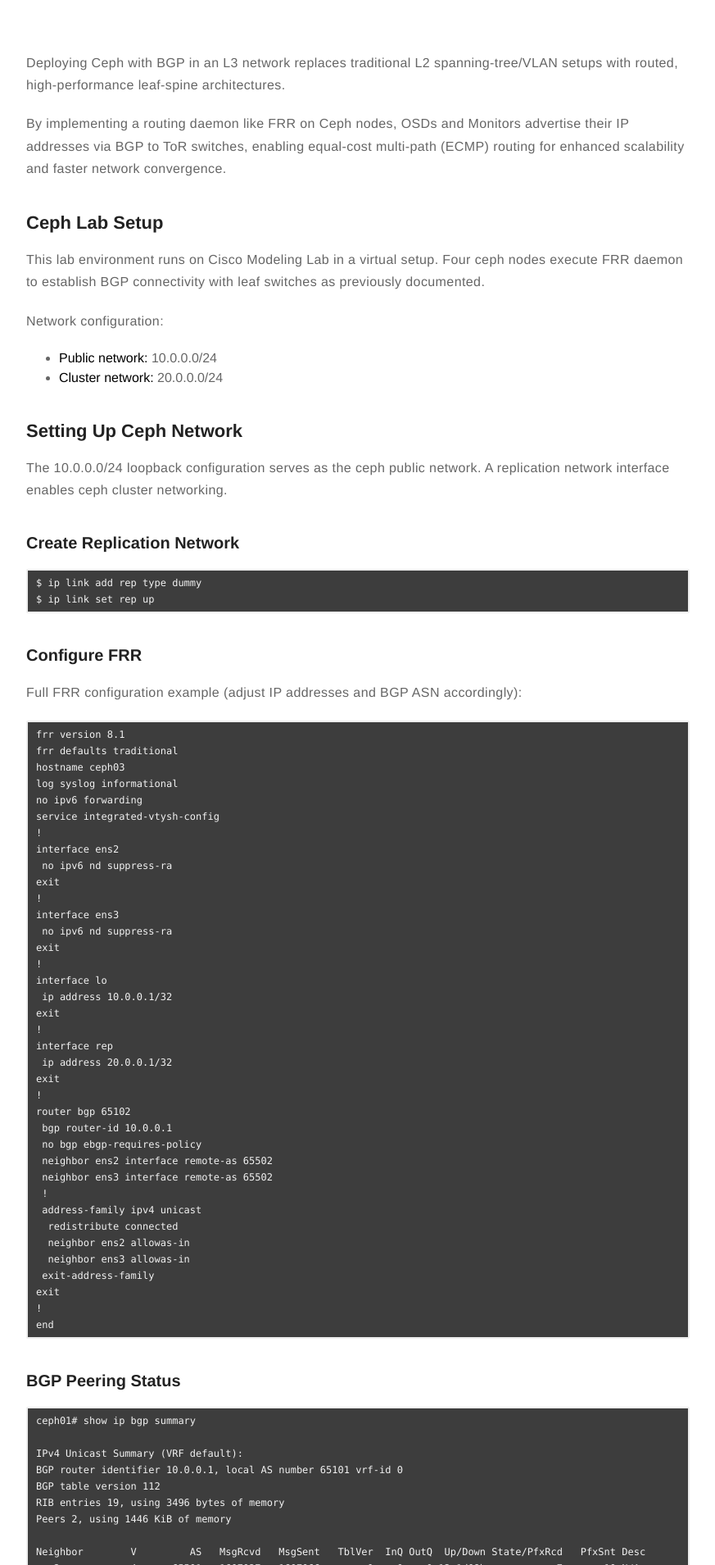
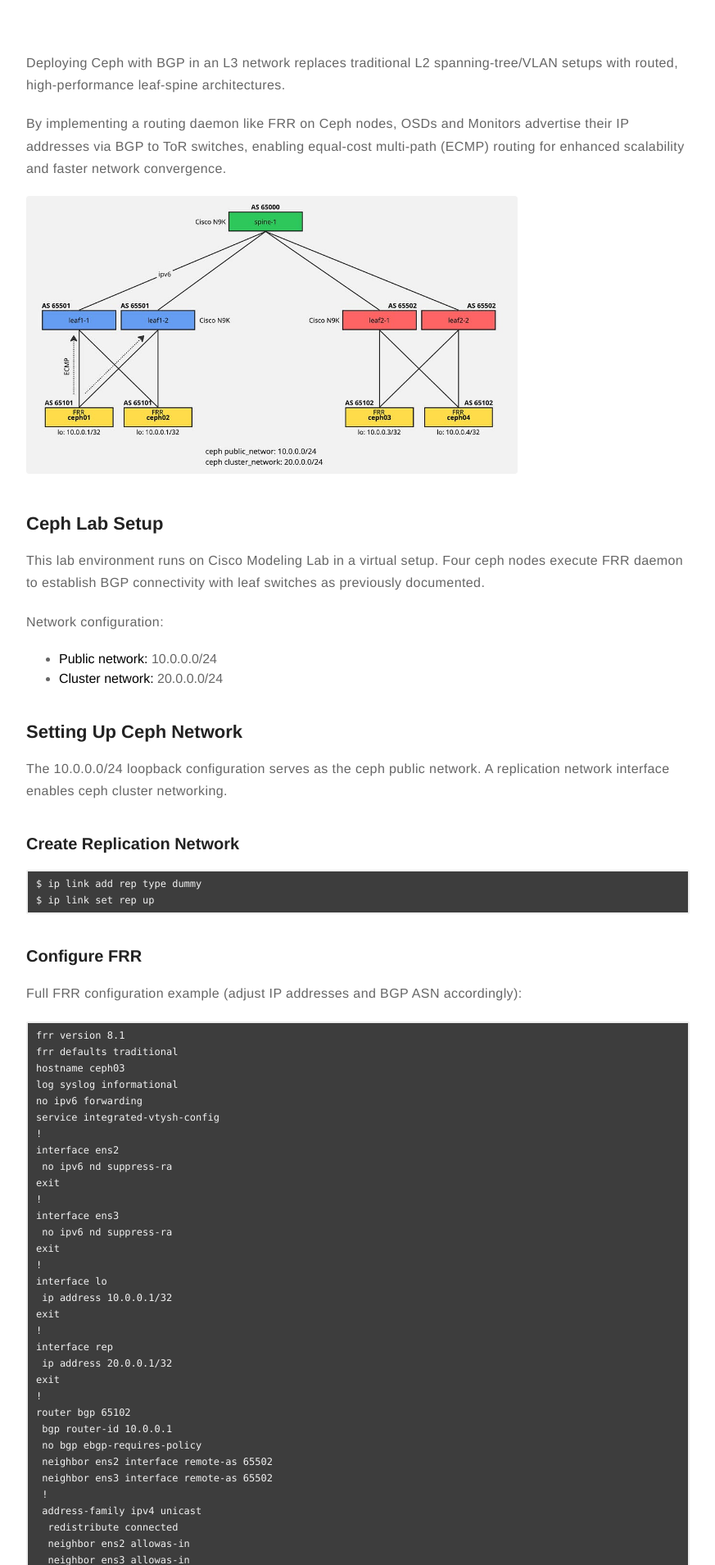
Before and after one commit to satishdotpatel/satishdotpatel.github.io, a Jekyll site: the page built from _posts/2026-02-21-deploying-ceph-storage-with-bgp-in-an-l3-network.markdown, in a window 1280 px wide. Shown: the part 384-2293 px from the top of the page at 82% size, without its empty margins (203-1076 px from the left). Built offline with Jekyll 4.4.1, drawn with Linux system fonts in a browser that asks for light colours; comment, search, counter and statistics services are not loaded.

Commit message:
changing image size

```diff
--- a/_posts/2026-02-21-deploying-ceph-storage-with-bgp-in-an-l3-network.markdown
+++ b/_posts/2026-02-21-deploying-ceph-storage-with-bgp-in-an-l3-network.markdown
@@ -20,6 +20,8 @@ description: "Deploying Ceph Storage with BGP in an L3 Network"
 Deploying Ceph with BGP in an L3 network replaces traditional L2 spanning-tree/VLAN setups with routed, high-performance leaf-spine architectures.
 
 By implementing a routing daemon like FRR on Ceph nodes, OSDs and Monitors advertise their IP addresses via BGP to ToR switches, enabling equal-cost multi-path (ECMP) routing for enhanced scalability and faster network convergence.
+
+![<img>](/assets/images/2026-02-21-deploying-ceph-storage-with-bgp-in-an-l3-network/ceph-bgp.jpeg){: width="600" }
 
 ## Ceph Lab Setup
 
```
